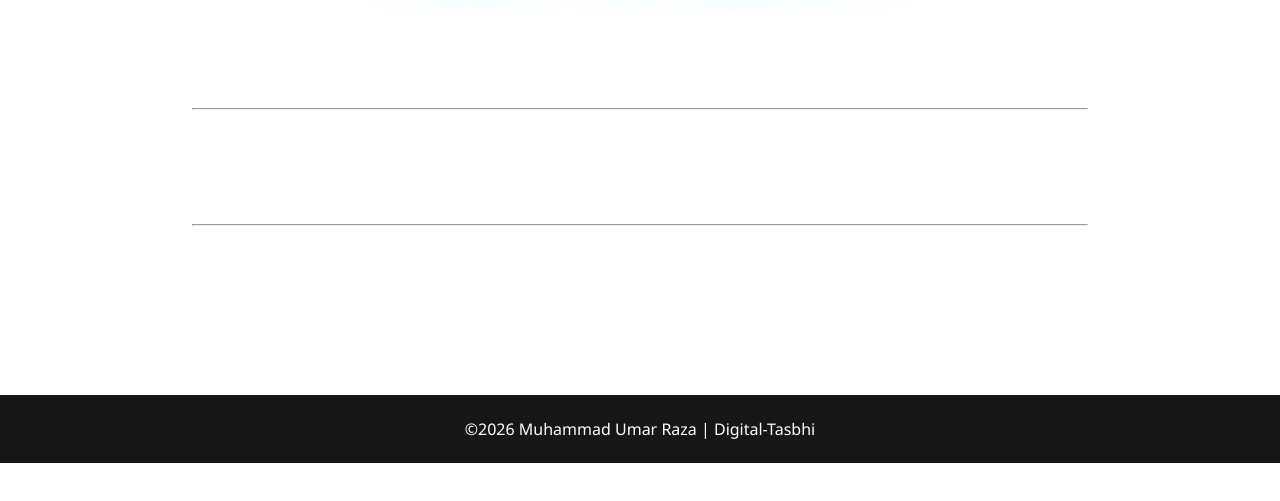
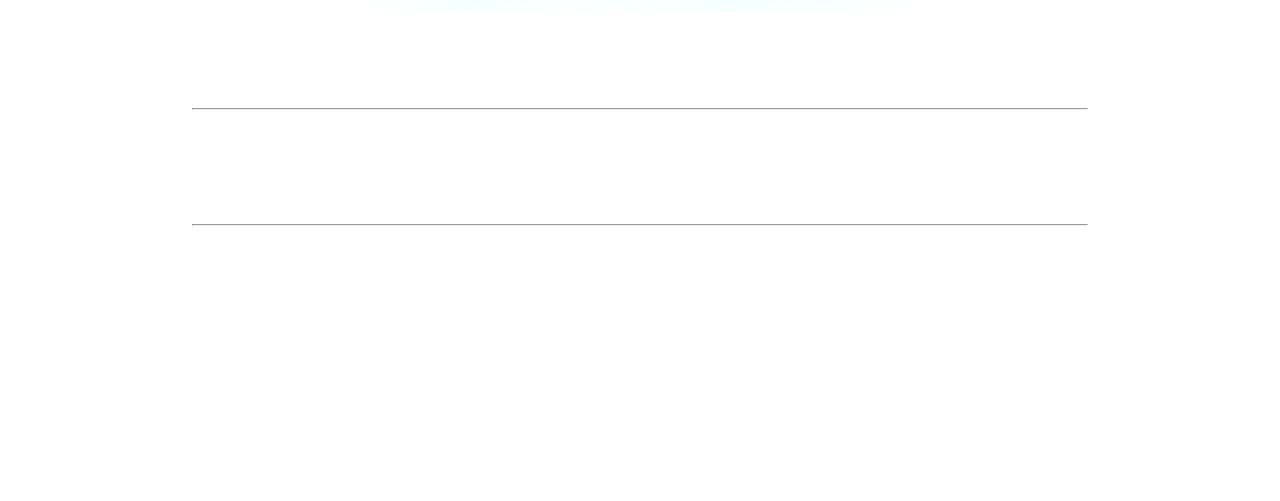
Before and after one commit to umarraza1414-arch/Digital-Tasbhi, a plain HTML site: page about.html in a window 1280 px wide. Shown: the part 207-708 px from the top of the page. Drawn offline with Linux system fonts and the light colour scheme.

Commit message:
Remove footer from about.html

```diff
--- a/about.html
+++ b/about.html
@@ -41,9 +41,7 @@
       <p>You can use it for practice counting, or any personal use.</p>
     </div>
   </main>
-  <footer class="footer">
-    <p>&copy;2026 Muhammad Umar Raza | Digital-Tasbhi </p>
-  </footer>
+
 </body>
 
 </html>
```
